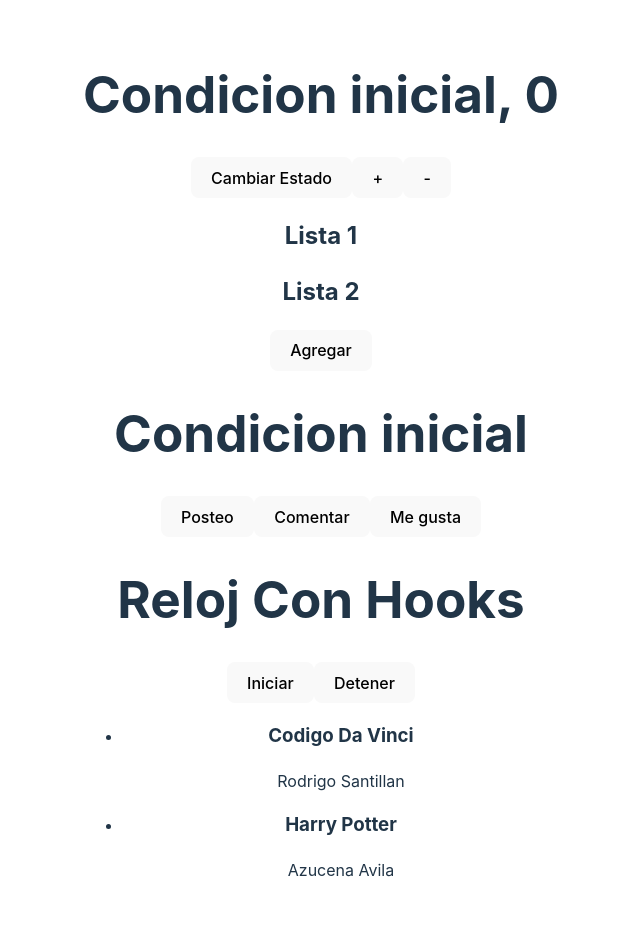
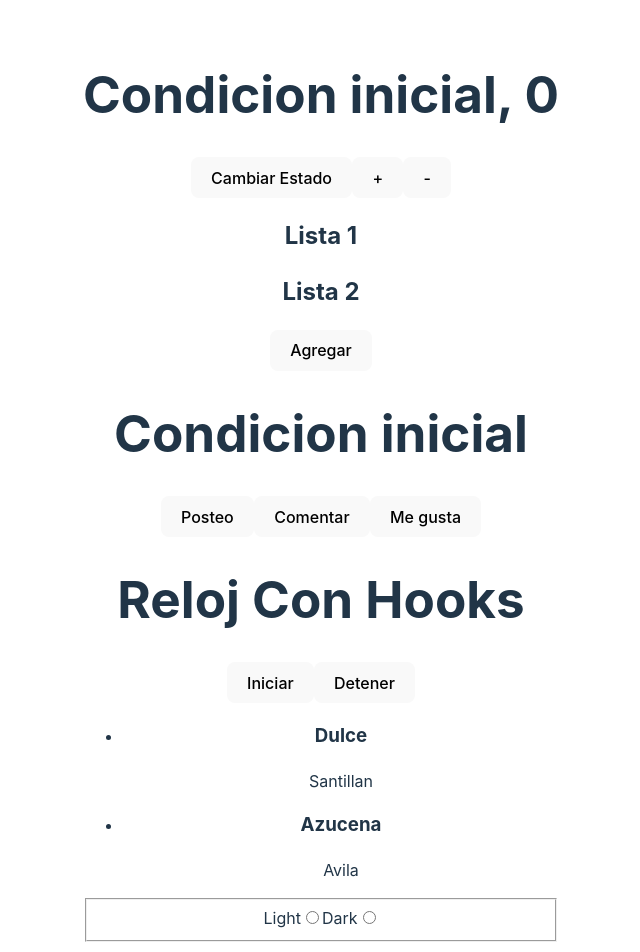
Before and after one commit to santillan234/React, a React (Vite) app in the folder repasoHooks/: page / in a window 1280 px wide. Shown: the top 952 px of the page, without its empty margins (319-959 px from the left). Before the commit the page ends 930 px from the top, so only its background shows below. Built offline with nearby package versions, Linux system fonts and the light colour scheme.

Commit message:
21-11-2023

```diff
--- a/repasoHooks/src/App.jsx
+++ b/repasoHooks/src/App.jsx
@@ -1,9 +1,10 @@
 import './App.css'
 import Blog from './Blog'
-import { BookList } from './BookList'
-import { Books} from './Books'
+import { BooksLista } from './BooksLista'
 import Contar from './Contar'
+import { Libros } from './Libros'
 import RelojEffect from './RelojEffect'
+import { Header } from './Header'
 
 export function App() {
 
@@ -12,9 +13,10 @@ export function App() {
       <Contar />
       <Blog />
       <RelojEffect />
-      <Books>
-        <BookList />
-      </Books>
+      <Libros>
+        <BooksLista />
+      </Libros>
+      <Header />
     </>
   )
 }
--- a/repasoHooks/src/BookList.jsx
+++ /dev/null
@@ -1,19 +0,0 @@
-import { useContext  } from "react";
-import { BooksContext } from "./Books";
-
-export const BookList = () => {
-  const books = useContext(BooksContext)
-
-  return(
-    <ul>
-      {books.map(book => {
-        return(
-          <li key={book.id}>
-            <h3>{book.title}</h3>
-            <p>{book.author}</p>
-          </li>
-        )
-      })}
-    </ul>
-  )
-}
--- a/repasoHooks/src/Books.jsx
+++ /dev/null
@@ -1,34 +0,0 @@
-// 1er paso: import createContext
-// 2do paso: exportamos una constante asignandole createContext() para crear el contexto.
-// La exportamos porque luega la tenemos que utilizar en el componente que quieramos
-// 3er paso: creamos nuestro componente que va a recibir props
-// Este componente tiene un estado global que vamos a disponibilizar a traves de context
-// 4to paso: en este mismo contexto tenemos que retornar lo que se va a renderizar
-// retornamos el componente que creamos en el 2do paso y le agregamos .Provider y un value={la variable del useState inicial}
-// y dentro del componente que retornamos, le pasamos {props.children}
-// este componente es el proveedor del estado global y pasamos el mismo a traves del valor unico que recibe la propiedad value
-// value es la data que vamos a estar transfiriendo y le vamos a dar el valor de nuestro estado inicial
-// props.children va a tomar todo lo que se tome en los tags de inicio y cierre del componente que estemos armando
-// ESTE COMPONENTE ES NUESTRO PROVEEDOR DE CONTEXTO
-
-//EL ULTIMO PASO ES DISPONIBILIZAR EL ESTADO GLOBAL QUE HEMOS CREADO en nuestro componente principal App. TENEMOS QUE COLOCAR DENTRO DE NUESTRO COMPONENTE PRINCIPAL:
-//QUE EN ESTE CASO SERIA Books, todos los componentes que queremos que tengan acceso a dicho estado global
-// y cuando llamemos a BooksList en App y le encerremos un componente por dentro. Ese componente por dentro va a tener acceso a ese estado que creamos en Books
-// todo los componentes que encerremos dentro de este componente <Books> </Books> van tener acceso al estado book que creamos aca
-
-import { createContext, useState } from "react";
-
-export const BooksContext = createContext();
-
-export const Books = (props) => {
-  const [book, setBooks] = useState(() => [
-    {id: 1, title: "Codigo Da Vinci", author: 'Rodrigo Santillan'},
-    {id: 2, title: "Harry Potter", author: 'Azucena Avila'}
-  ])
-
-  return(
-    <BooksContext.Provider value={book}>
-      {props.children}
-    </BooksContext.Provider>
-  );
-};
--- /dev/null
+++ b/repasoHooks/src/BooksLista.jsx
@@ -0,0 +1,16 @@
+import { useContext } from "react";
+import { BookContext } from "./Libros";
+
+export const BooksLista = () => {
+  const books = useContext(BookContext);
+
+  return(
+    <ul>
+      {books.map(book =>
+        <li key={book.id}>
+          <h3>{book.title}</h3>
+          <p>{book.author}</p>
+        </li> )}
+    </ul>
+  )
+}
--- /dev/null
+++ b/repasoHooks/src/Header.jsx
@@ -0,0 +1,14 @@
+export function Header () {
+  return(
+    <header>
+      <form>
+        <fieldset>
+          <label htmlFor="light">Light</label>
+          <input type="radio" name="same" id="light" value="light" />
+          <label htmlFor="dark">Dark</label>
+          <input type="radio" name="same" id="dark" value="dark" />
+        </fieldset>
+      </form>
+    </header>
+  )
+}
--- /dev/null
+++ b/repasoHooks/src/Libros.jsx
@@ -0,0 +1,16 @@
+import { createContext } from "react";
+
+export const BookContext = createContext();
+
+export const Libros = (props) => {
+  const books = [
+    {id: 1, title: "Dulce", author: "Santillan"},
+    {id: 2, title: "Azucena", author: "Avila"}
+  ]
+
+  return(
+    <BookContext.Provider value={books}>
+      {props.children}
+    </BookContext.Provider>
+  )
+}
```
